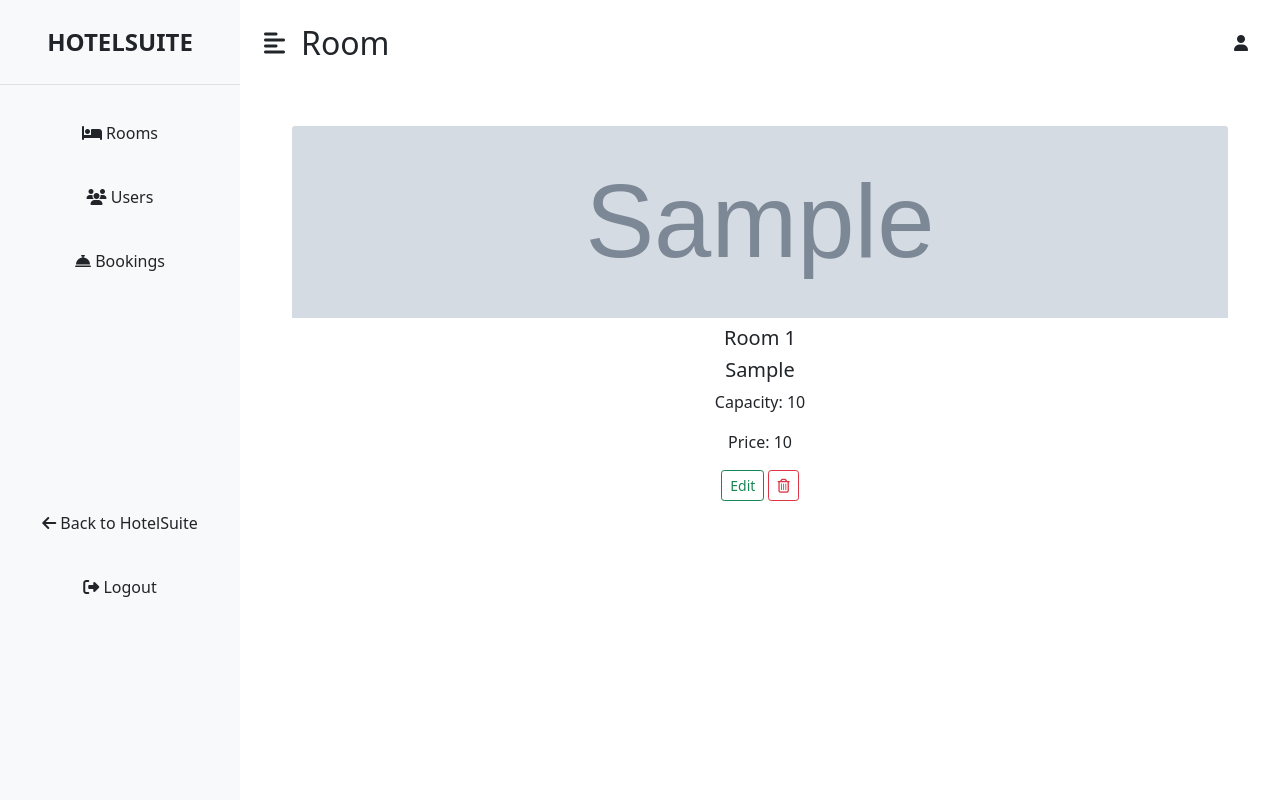
After one commit to EAFIT-Ingenieria-Software/HotelSuite, a Django app: page /admin/rooms/view/1/ in a window 1280 px wide. The commit adds this page. Run offline with Django 5.2, Linux system fonts and the light colour scheme; tables that the repository leaves empty hold one stand-in row (values such as "Sample post"); grey boxes marked "Sample" are stand-in pictures.

Commit message:
imp: View rooms

```diff
--- a/Admin/templates/rooms/index.html
+++ b/Admin/templates/rooms/index.html
@@ -23,7 +23,8 @@
                 <td class="align-middle">{{ room.get_id }}</td>
                 <td class="align-middle">{{ room.get_number }}</td>
                 <td class="d-flex justify-content-center">
-                    <a type="button" href="" class="btn btn-success me-2"><i class="fa-solid fa-eye"></i></a>
+                    <a type="button" href="{% url 'room_manager_view' room.get_id %}" class="btn btn-success me-2"><i
+                            class="fa-solid fa-eye"></i></a>
                     <a type="button" href="" class="btn btn-primary me-2"><i class="fa-solid fa-pencil"></i></a>
                     <a type="button" href="" class="btn btn-danger"><i class="fa-solid fa-trash"></i></a>
                 </td>
--- /dev/null
+++ b/Admin/templates/rooms/view.html
@@ -0,0 +1,20 @@
+{% extends 'admin.html' %}
+
+{% block title %}{{ template_data.title }}{% endblock %}
+{% block section_title %}{{ template_data.section_title }}{% endblock %}
+
+{% block content %}
+<div class="container">
+    <div class="card-body">
+        <img src="{{ template_data.room.image.url }}" class="card-img-top" alt="...">
+        <div class="m-2">
+            <h5 class="card-title">Room {{ template_data.room.number }}</h5>
+            <h5 class="card-title">{{ template_data.room.type }}</h5>
+            <p class="card-text">Capacity: {{ template_data.room.capacity }}</p>
+            <p class="card-text">Price: {{ template_data.room.price }}</p>
+            <a href="" class="btn btn-outline-success btn-sm">Edit</a>
+            <a href="" class="btn btn-outline-danger btn-sm"><i class="far fa-trash-can"></i></a>
+        </div>
+    </div>
+</div>
+{% endblock %}
--- a/Admin/urls.py
+++ b/Admin/urls.py
@@ -6,4 +6,5 @@ urlpatterns = [
 
     path('rooms/', RoomManager.index, name='room_manager_index'),
     path('rooms/create/', RoomManager.create, name='room_manager_create'),
+    path('rooms/view/<int:id>/', RoomManager.view, name='room_manager_view'),
 ]
--- a/Admin/views.py
+++ b/Admin/views.py
@@ -52,3 +52,12 @@ class RoomManager:
             return render(request, 'rooms/create.html', {"template_data": template_data, "form": form})
 
         return render(request, 'rooms/create.html', {"template_data": template_data})
+
+    def view(request, id):
+        template_data = {}
+        template_data['title'] = 'HotelSuite'
+        template_data['section_title'] = 'Room'
+
+        template_data['room'] = Room.objects.get(pk=id)
+
+        return render(request, 'rooms/view.html', {"template_data": template_data})
--- a/HotelSuite/settings.py
+++ b/HotelSuite/settings.py
@@ -133,5 +133,5 @@ STATICFILES_DIRS = [
 DEFAULT_AUTO_FIELD = "django.db.models.BigAutoField"
 
 # Media files (Images, Videos, etc.)
-MEDIA_ROOT = os.path.join(BASE_DIR, "media")
 MEDIA_URL = "/media/"
+MEDIA_ROOT = os.path.join(BASE_DIR, "media/")
--- a/HotelSuite/static/css/admin.css
+++ b/HotelSuite/static/css/admin.css
@@ -56,6 +56,12 @@
   border: none;
 }
 
+.card-img-top {
+  width: 100%;
+  height: 15vw;
+  object-fit: fill;
+}
+
 @media (min-width: 768px) {
   #sidebar-wrapper {
     margin-left: 0;
```
